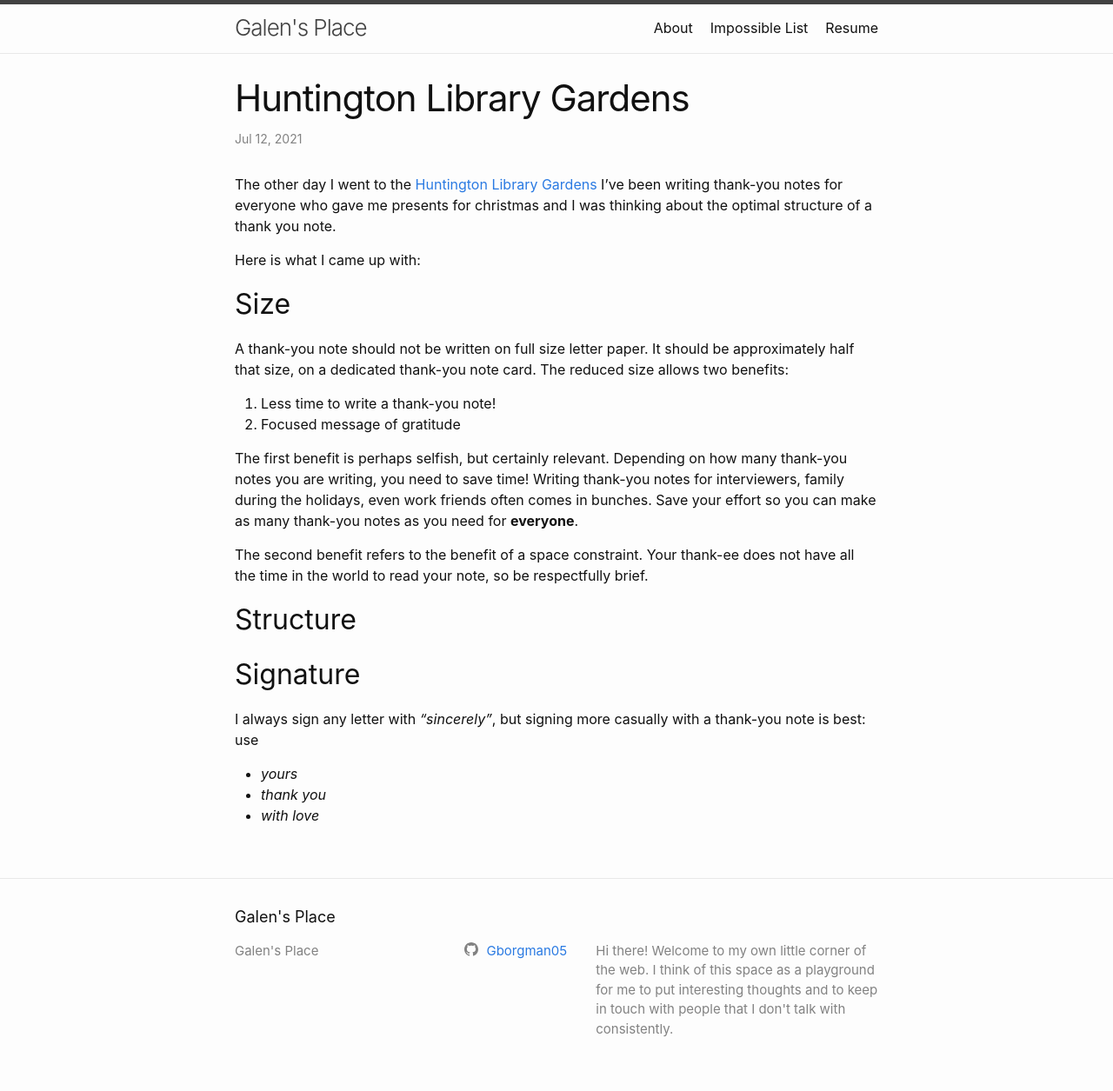
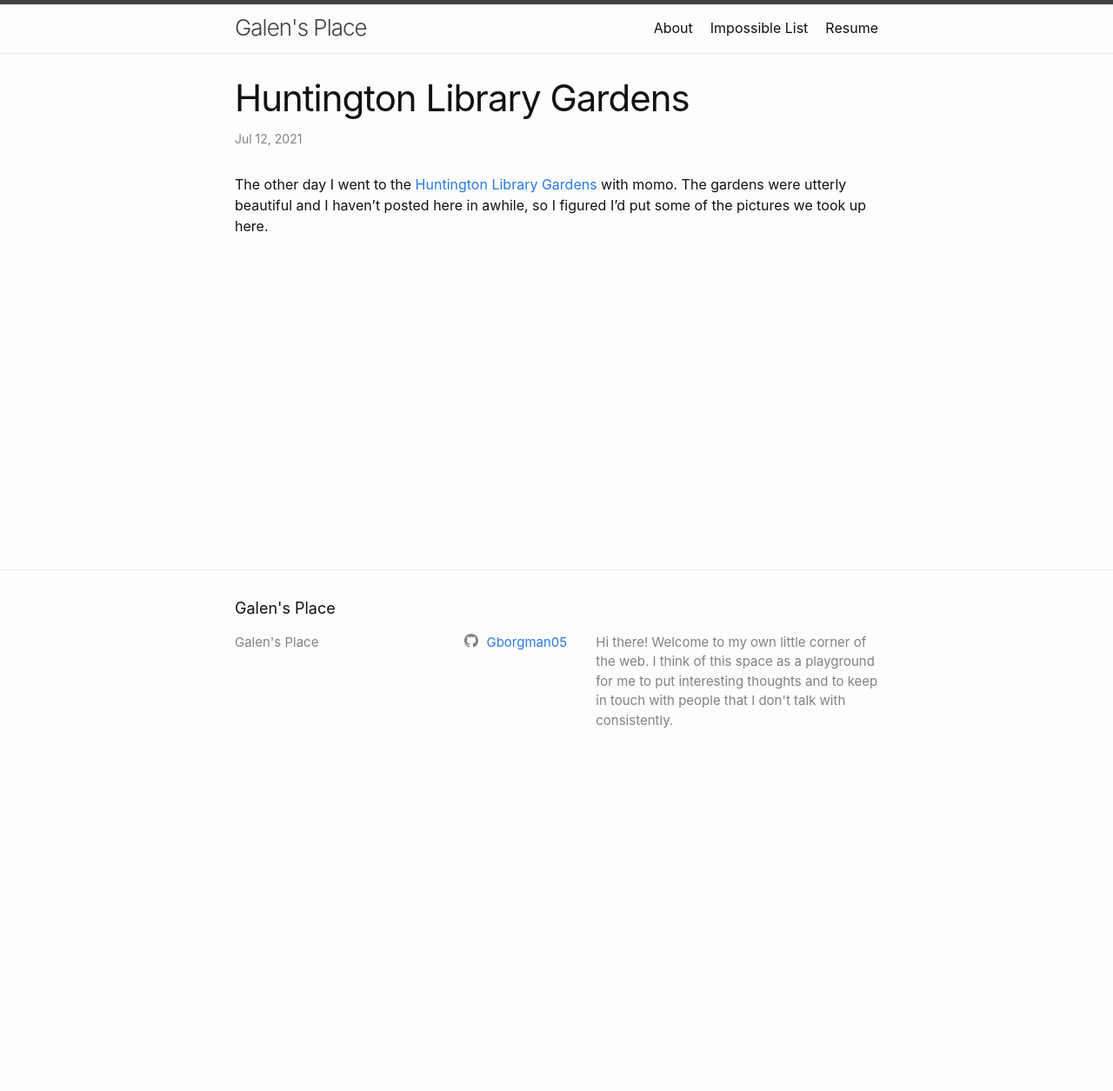
Before and after one commit to Gborgman05/OldGborgman05.github.io, a Jekyll site: the page built from _posts/2021-7-12-Huntington-Library-Gardens.md, in a window 1280 px wide. Shown: the whole page at 87% size. Built offline with Jekyll 4.4.1, drawn with Linux system fonts in a browser that asks for light colours; after the commit the page ends 900 px from its top, so only the background shows below that.

Commit message:
huntington library without pics

```diff
--- a/_posts/2021-7-12-Huntington-Library-Gardens.md
+++ b/_posts/2021-7-12-Huntington-Library-Gardens.md
@@ -5,27 +5,4 @@ date:   2021-7-12 15:00:00 -0800
 categories: thoughts
 ---
 
-The other day I went to the [Huntington Library Gardens](https://www.huntington.org/gardens)
-I've been writing thank-you notes for everyone who gave me presents for christmas and I was thinking about the optimal structure of a thank you note.
-
-Here is what I came up with:
-
-## Size
-
-A thank-you note should not be written on full size letter paper. It should be approximately half that size, on a dedicated thank-you note card. The reduced size allows two benefits:
-
-1. Less time to write a thank-you note!
-2. Focused message of gratitude
-
-The first benefit is perhaps selfish, but certainly relevant. Depending on how many thank-you notes you are writing, you need to save time! Writing thank-you notes for interviewers, family during the holidays, even work friends often comes in bunches. Save your effort so you can make as many thank-you notes as you need for **everyone**.
-
-The second benefit refers to the benefit of a space constraint. Your thank-ee does not have all the time in the world to read your note, so be respectfully brief.
-## Structure
-
-## Signature
-
-I always sign any letter with *"sincerely"*, but signing more casually with a thank-you note is best: use
-
-- *yours*
-- *thank you*
-- *with love*
+The other day I went to the [Huntington Library Gardens](https://www.huntington.org/gardens) with momo. The gardens were utterly beautiful and I haven't posted here in awhile, so I figured I'd put some of the pictures we took up here.
```
